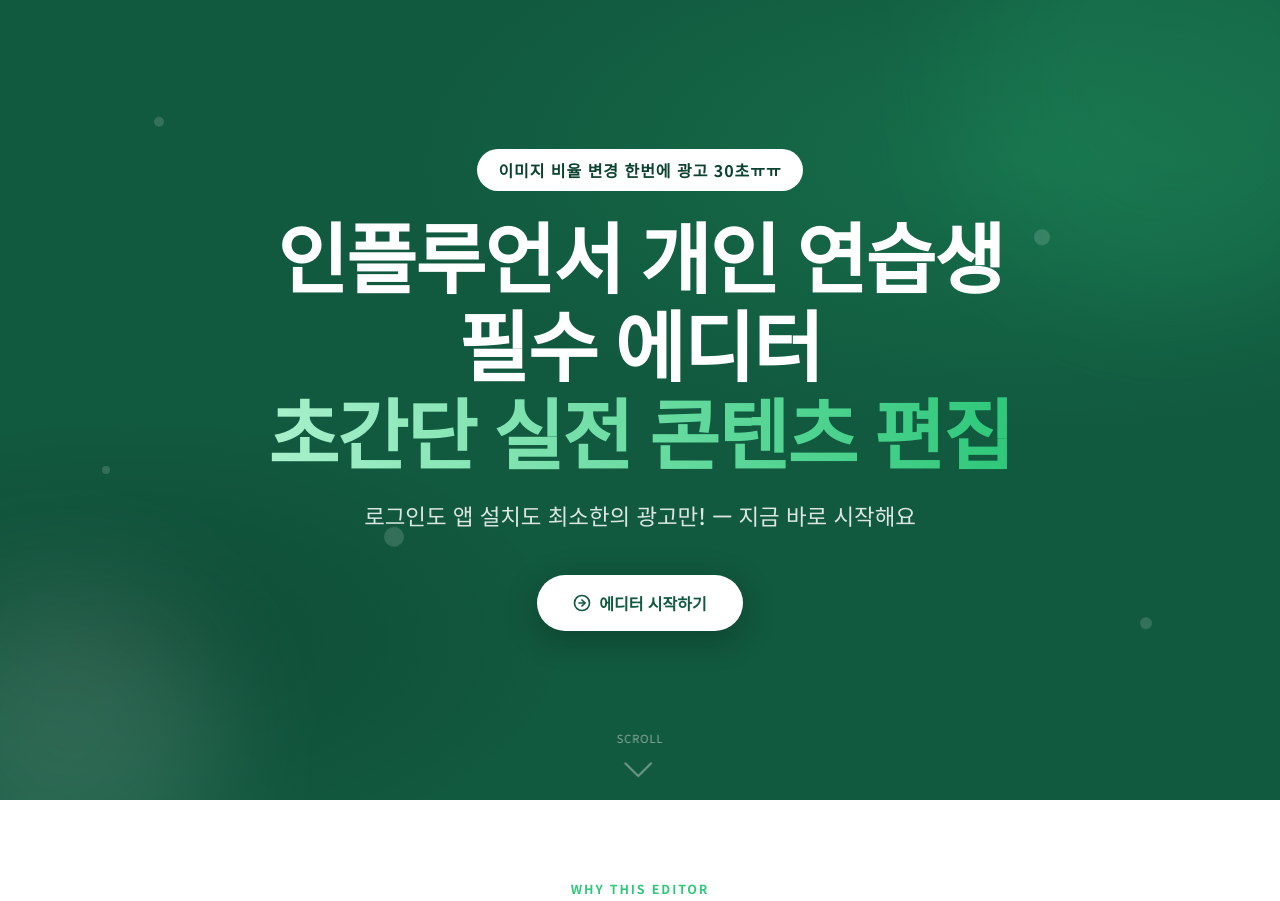
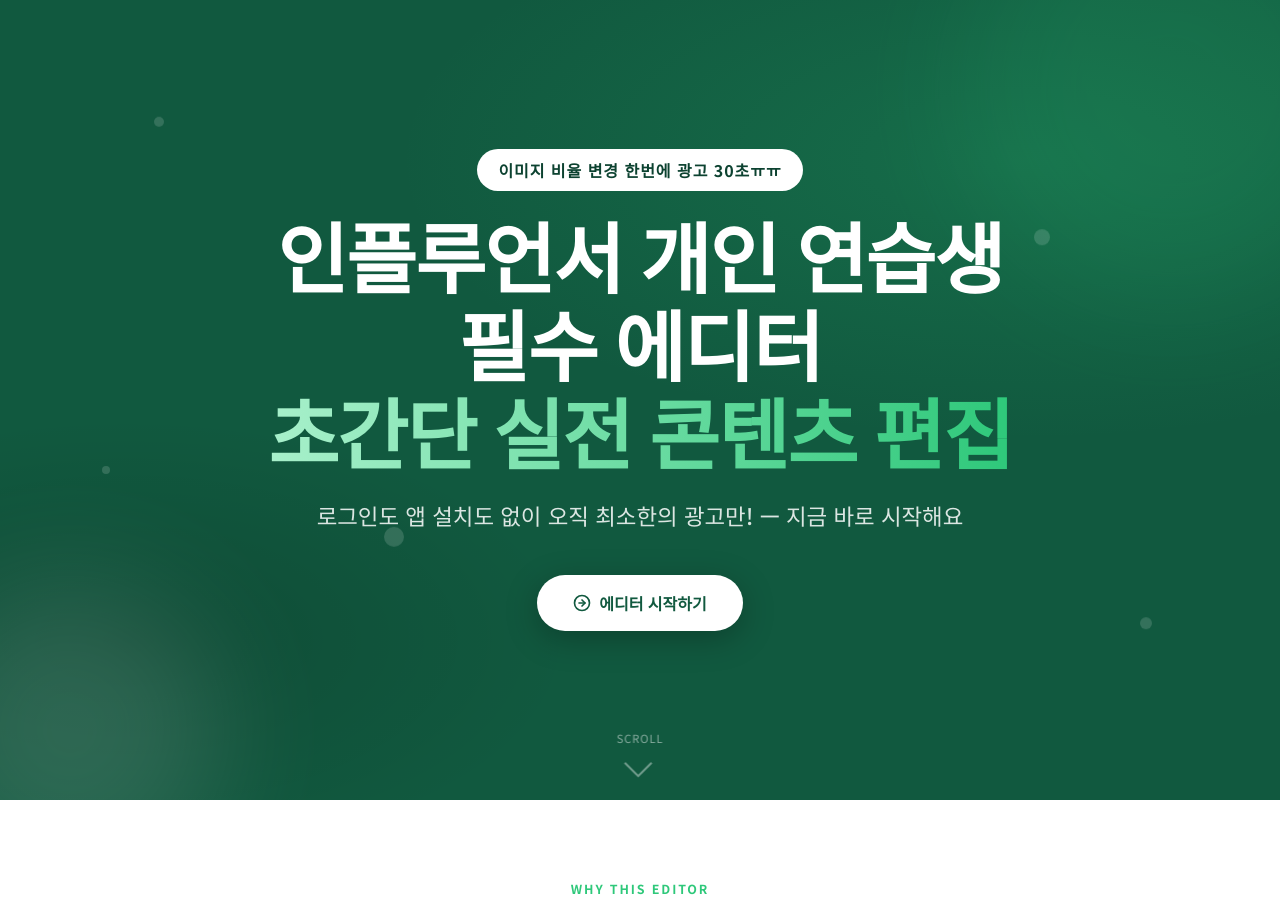
Before and after one commit to siinseon/hosoin-editor, a plain HTML site: page index.html in a window 1280 px wide. Shown: the top 901 px of the page. Drawn offline with Linux system fonts and the light colour scheme.

Commit message:
광고 타합2

```diff
--- a/index.html
+++ b/index.html
@@ -468,7 +468,7 @@
     <h1 class="hero-title">
       인플루언서 개인 연습생<br>필수 에디터<span>초간단 실전 콘텐츠 편집</span>
     </h1>
-    <p class="hero-sub">로그인도 앱 설치도 최소한의 광고만! — 지금 바로 시작해요</p>
+    <p class="hero-sub">로그인도 앱 설치도 없이 오직 최소한의 광고만! — 지금 바로 시작해요</p>
     <a href="main.html" class="btn-primary" rel="noopener">
       <svg viewBox="0 0 24 24" stroke="currentColor" fill="none" stroke-width="2.2" stroke-linecap="round" stroke-linejoin="round">
         <circle cx="12" cy="12" r="10"/><polyline points="12 8 16 12 12 16"/><line x1="8" y1="12" x2="16" y2="12"/>
```
